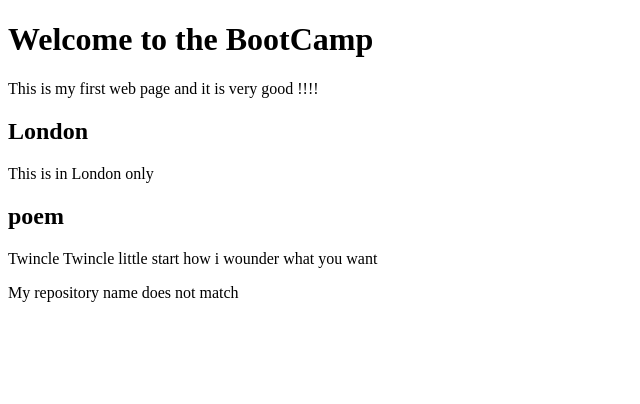
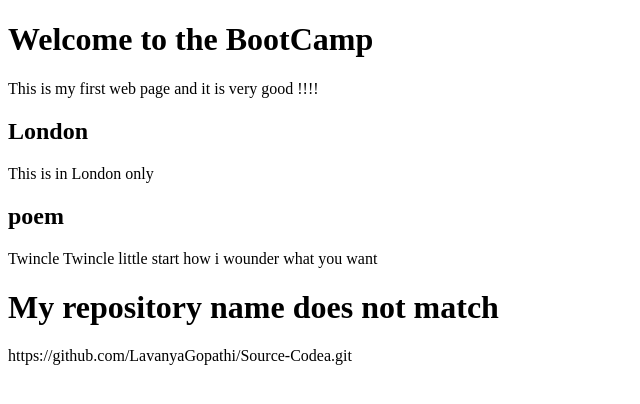
Before and after one commit to LavanyaGopathi/Source-Code, a plain HTML site: page HTML/index.html in a window 1280 px wide. Shown: the whole page, without its empty margins (0-640 px from the left). Drawn offline with Linux system fonts and the light colour scheme.

Commit message:
HTML/file1.html

```diff
--- a/HTML/index.html
+++ b/HTML/index.html
@@ -13,9 +13,10 @@
         <p>Twincle Twincle little start
             how i wounder what you want
         </p>
+        <h1> My repository name does not match</h1>
     </body>
 
 </html>
 <!-- these are the comments shows in html-->
 <!--here <p> shows paragraph that is 'block'of code-->
-    <h> My repository name does not match</h>
+    https://github.com/LavanyaGopathi/Source-Codea.git
```
Also changed, not shown: HTML/file1.html (+10 -0 lines).
